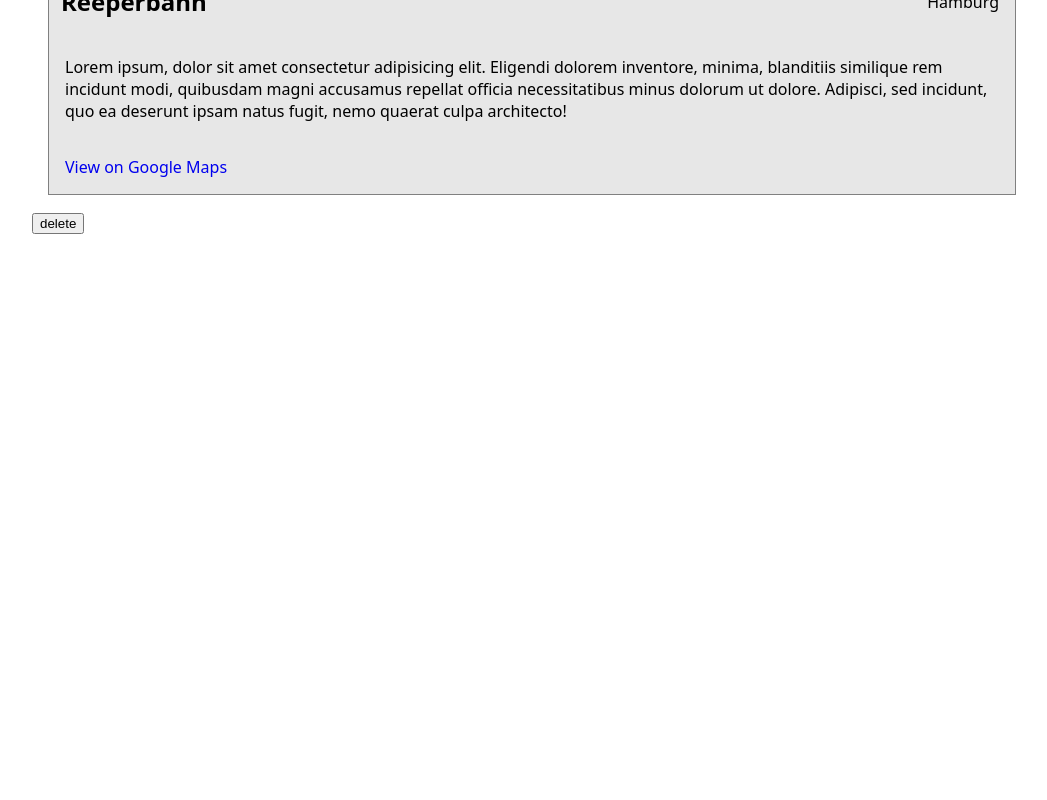
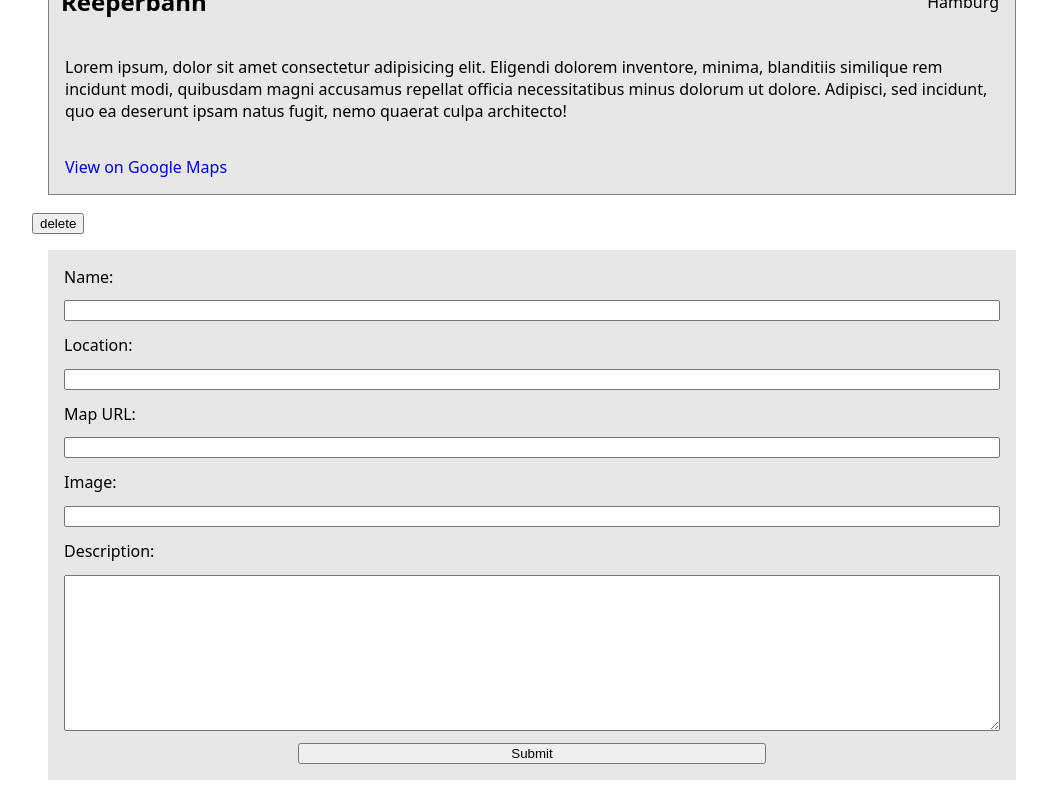
Before and after one commit to marcel-epp/crud-recap, a Next.js app: page /places/1 in a window 1280 px wide. Shown: the part 823-1623 px from the top of the page, without its empty margins (108-1155 px from the left). Before the commit the page ends 1077 px from the top, so only its background shows below. Built offline with nearby package versions, Linux system fonts and the light colour scheme.

Commit message:
part of Edit-Places

```diff
--- a/pages/places/[id].js
+++ b/pages/places/[id].js
@@ -1,5 +1,6 @@
 import DetailsCard from "@/components/DetailsCard";
 import { useRouter } from "next/router";
+import EditPlaces from "./edit";
 
 export default function DetailsPage({ initialPlaces, handleDeletePlace }) {
   const router = useRouter();
@@ -18,6 +19,7 @@ export default function DetailsPage({ initialPlaces, handleDeletePlace }) {
         detailsID={detailsID}
         handleDeletePlace={handleDeletePlace}
       />
+      <EditPlaces initialPlaces={initialPlaces} />
     </>
   );
 }
--- /dev/null
+++ b/pages/places/edit.js
@@ -0,0 +1,43 @@
+import styled from "styled-components";
+
+export default function EditPlaces({ initialPlaces }) {
+  return (
+    <StyledForm /* onSubmit={handleEditPlace} */>
+      <label htmlFor="name">Name:</label>
+      <input type="text" name="name" id="name" value={initialPlaces.name} />
+
+      <label htmlFor="location">Location:</label>
+      <input type="text" name="location" id="location" />
+
+      <label htmlFor="mapURL">Map URL:</label>
+      <input type="text" name="mapURL" id="mapURL" />
+
+      <label htmlFor="image">Image:</label>
+      <input type="text" name="image" id="image" />
+
+      <label htmlFor="description">Description:</label>
+      <textarea
+        name="description"
+        id="description"
+        cols="30"
+        rows="10"
+      ></textarea>
+
+      <Styledbutton type="submit">Submit</Styledbutton>
+    </StyledForm>
+  );
+}
+
+const StyledForm = styled.form`
+  display: flex;
+  flex-direction: column;
+  gap: 0.8em;
+  background-color: #e7e7e7;
+  margin: 1em;
+  padding: 1em;
+`;
+
+const Styledbutton = styled.button`
+  width: 50%;
+  align-self: center;
+`;
```
